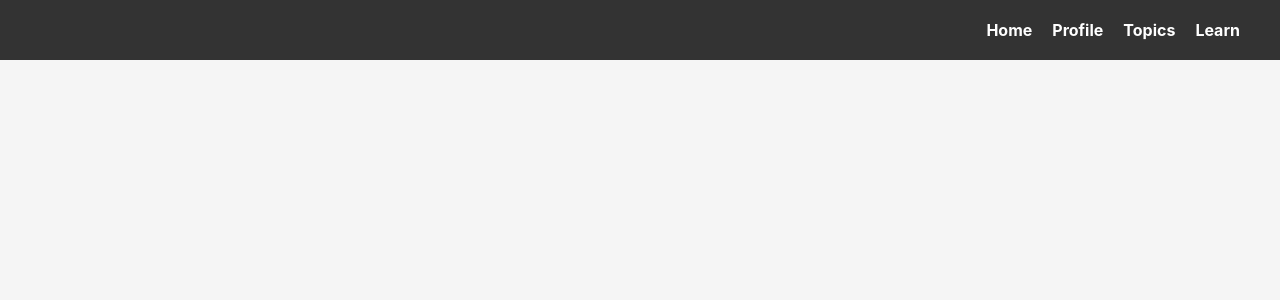
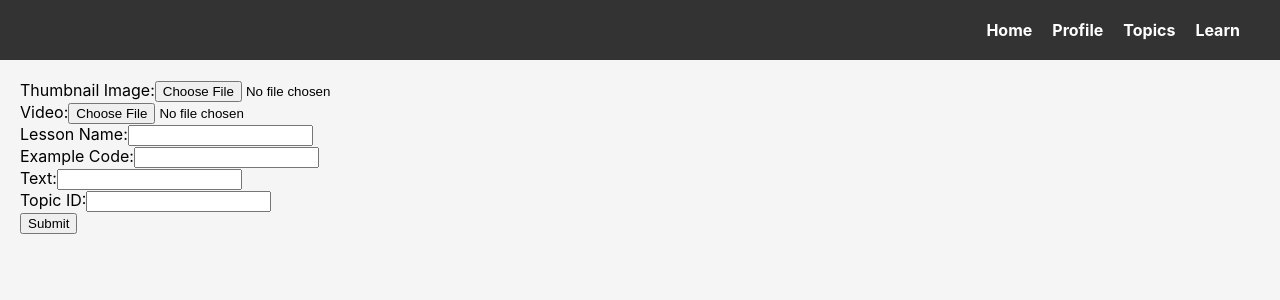
Before and after one commit to jeff-vincent/PyProdigy, a React (Create React App) app in the folder frontend/: page /cms in a window 1280 px wide. Shown: the top 300 px of the page. Built offline with nearby package versions, Linux system fonts and the light colour scheme.

Commit message:
Start on CMS

```diff
--- a/frontend/src/App.js
+++ b/frontend/src/App.js
@@ -5,6 +5,7 @@ import Topics from './components/topics';
 import Header from './components/header';
 import Grid from './components/dashboard-grid';
 import ProfileFull from './components/profile-full';
+import CMS from './components/cms';
 import './App.css';
 
 
@@ -17,11 +18,12 @@ const App = () => {
         <div className='app'>
           <div className="app-container">
             <Routes>
-              <Route exact path="/" element={<SignUpLogin />} />
-              <Route exact path="/topics" element={<Topics />} />
+              <Route exact path="/" element={<SignUpLogin/>} />
+              <Route exact path="/topics" element={<Topics/>} />
               <Route exact path="/profile" element={<ProfileFull/>} />
-              <Route path="/learn/" element={<Grid />} />
-              <Route path="/learn/:lessonID" element={<Grid />} />
+              <Route path="/learn/" element={<Grid/>} />
+              <Route path="/learn/:lessonID" element={<Grid/>} />
+              <Route path="/cms/" element={<CMS/>} />
             </Routes>
           </div>
         </div>
--- /dev/null
+++ b/frontend/src/components/cms.js
@@ -0,0 +1,22 @@
+import React from 'react';
+import './components.css';
+import CreateLesson from './create-lesson';
+
+const CMS = () => {
+
+  return (
+    <div className="grid-container">
+      {/* <div className="">
+        <CreateCategory />
+      </div>
+      <div className="">
+        <CreateTopic />
+      </div> */}
+      <div className="">
+        <CreateLesson />
+      </div>
+    </div>
+  );
+};
+
+export default CMS;
--- /dev/null
+++ b/frontend/src/components/create-lesson.js
@@ -0,0 +1,119 @@
+import React, { useState } from 'react';
+
+const CreateLesson = () => {
+  const [thumbnail, setThumbnail] = useState(null);
+  const [video, setVideo] = useState(null);
+  const [exampleCode, setExampleCode] = useState('');
+  const [text, setText] = useState('');
+  const [topicID, setTopicID] = useState('');
+  const [name, setName] = useState('');
+
+  const handleThumbnailChange = (event) => {
+    setThumbnail(event.target.files[0]);
+  };
+
+  const handleVideoChange = (event) => {
+    setVideo(event.target.files[0]);
+  };
+
+  const handleExampleCodeChange = (event) => {
+    setExampleCode(event.target.value);
+  };
+
+  const handleNameChange = (event) => {
+    setName(event.target.value);
+  };
+
+  const handleTextChange = (event) => {
+    setText(event.target.value);
+  };
+
+  const handleTopicIDChange = (event) => {
+    setTopicID(event.target.value);
+  };
+
+  const handleSubmit = (event) => {
+    event.preventDefault();
+
+    // Create the payload object
+    const payload = {
+      example_code: exampleCode,
+      text,
+      name,
+      topic_id: topicID
+    };
+
+    // Send the payload as JSON to the server
+    fetch('http://localhost:8085/lesson/', {
+      method: 'POST',
+      headers: {
+        'Content-Type': 'application/json'
+      },
+      body: JSON.stringify(payload)
+    })
+      .then(response => {
+        if (response.ok) {
+          // Handle successful form submission and extract lessonID from the response
+          return response.json();
+        } else {
+          throw new Error('Failed to submit form.');
+        }
+      })
+      .then(data => {
+        const extractedLessonID = data.id;
+        setTopicID(extractedLessonID);
+
+        // Send video and lessonID to a separate API endpoint
+        const separateFormData = new FormData();
+        separateFormData.append('video', video);
+        separateFormData.append('lesson_id', extractedLessonID);
+
+        return fetch('/your-separate-api-url', {
+          method: 'POST',
+          body: separateFormData
+        });
+      })
+      .then(response => {
+        if (response.ok) {
+          // Handle successful video submission
+        } else {
+          throw new Error('Failed to submit video.');
+        }
+      })
+      .catch(error => {
+        console.error('Error submitting form:', error);
+      });
+  };
+
+  return (
+    <form onSubmit={handleSubmit}>
+      <div>
+        <label htmlFor="thumbnail">Thumbnail Image:</label>
+        <input type="file" id="thumbnail" onChange={handleThumbnailChange} />
+      </div>
+      <div>
+        <label htmlFor="video">Video:</label>
+        <input type="file" id="video" onChange={handleVideoChange} />
+      </div>
+      <div>
+        <label htmlFor="name">Lesson Name:</label>
+        <input type="text" id="name" value={name} onChange={handleNameChange} />
+      </div>
+      <div>
+        <label htmlFor="exampleCode">Example Code:</label>
+        <input type="text" id="exampleCode" value={exampleCode} onChange={handleExampleCodeChange} />
+      </div>
+      <div>
+        <label htmlFor="text">Text:</label>
+        <input type="text" id="text" value={text} onChange={handleTextChange} />
+      </div>
+      <div>
+        <label htmlFor="topicID">Topic ID:</label>
+        <input type="text" id="topicID" value={topicID} onChange={handleTopicIDChange} />
+      </div>
+      <button type="submit">Submit</button>
+    </form>
+  );
+};
+
+export default CreateLesson;
```
Also changed, not shown: frontend/src/components/create-pet.js (deleted, +0 -70 lines), frontend/src/components/create-category.js (added), frontend/src/components/create-topic.js (added).
